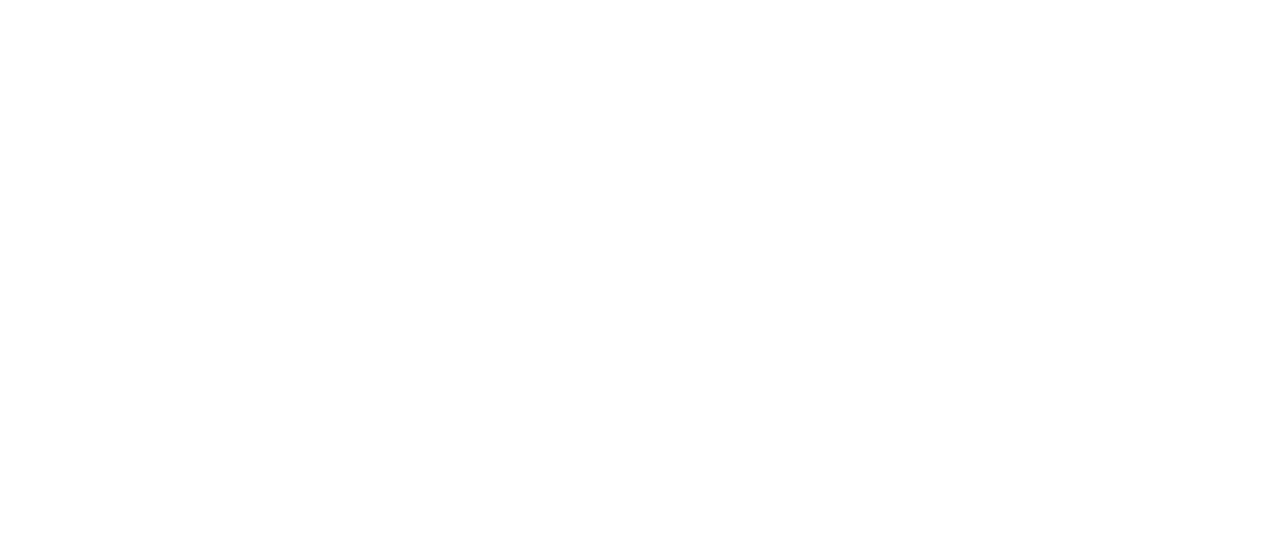
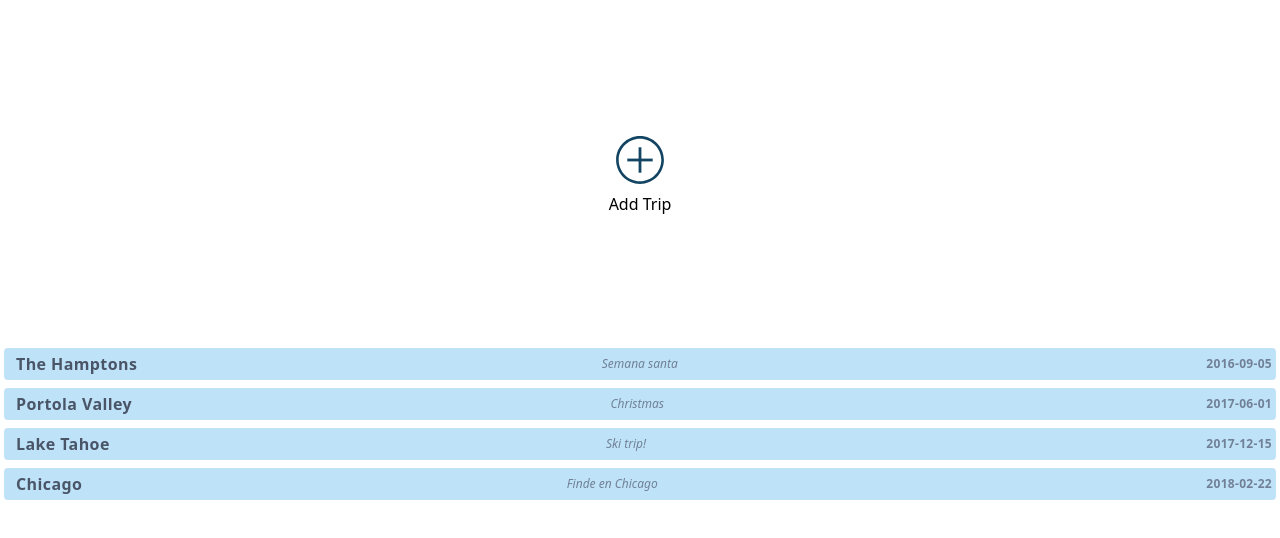
Before and after one commit to revilla-meza/trip-list-web, a React (Create React App) app: page / in a window 1280 px wide. Shown: the top 538 px of the page. Built offline with nearby package versions, Linux system fonts and the light colour scheme.

Commit message:
[TL-4]: Build past trips cover  (#1)
* TL-4 Build past trips cover done for review

* Update PastTripsList.js

```diff
--- a/src/App.css
+++ /dev/null
@@ -1,38 +0,0 @@
-.App {
-  text-align: center;
-}
-
-.App-logo {
-  height: 40vmin;
-  pointer-events: none;
-}
-
-@media (prefers-reduced-motion: no-preference) {
-  .App-logo {
-    animation: App-logo-spin infinite 20s linear;
-  }
-}
-
-.App-header {
-  background-color: #282c34;
-  min-height: 100vh;
-  display: flex;
-  flex-direction: column;
-  align-items: center;
-  justify-content: center;
-  font-size: calc(10px + 2vmin);
-  color: white;
-}
-
-.App-link {
-  color: #61dafb;
-}
-
-@keyframes App-logo-spin {
-  from {
-    transform: rotate(0deg);
-  }
-  to {
-    transform: rotate(360deg);
-  }
-}
--- a/src/App.tsx
+++ b/src/App.tsx
@@ -1,10 +1,10 @@
 import React from 'react';
-import './App.css';
+import PastTripList from './components/PastTrips/PastTripsList'
 
 function App() {
   return (
     <div>
-      {/* render PastTrips here*/}
+      <PastTripList/>
     </div>
   );
 }
--- /dev/null
+++ b/src/components/PastTrips/PastTripsCard.js
@@ -0,0 +1,19 @@
+import React from 'react';
+
+const PastTripsCard = ({ trips }) => {
+  return (
+    <div className="p-1">
+      <div className="flex items-center justify-between border-black bg-blue-200 rounded p-1 hover:bg-red-100">
+        <p className="ml-2 text-gray-700 font-semibold font-sans tracking-wide">{trips.destination}</p>
+        <p className="text-gray-600 italic text-xs">{trips.name}</p>
+        <div>
+          <p className="self-end text-xs ml-16 text-gray-600 font-semibold font-sans tracking-wide">
+            {trips.created_at}
+          </p>
+        </div>
+      </div>
+    </div>
+  );
+};
+
+export default PastTripsCard;
--- /dev/null
+++ b/src/components/PastTrips/PastTripsList.js
@@ -0,0 +1,26 @@
+import React, { useState } from 'react';
+import trips from './trips.json';
+import PastTripsCard from './PastTripsCard';
+import addTrip from './addTrip.svg';
+
+const PastTripsList = () => {
+  const [tripList] = useState(trips);
+
+  return (
+    <div>
+      {/* This linked to create trip from  */}
+      <div className="flex  items-center flex-col mb-32">
+        <img className="w-16 h-auto mt-32 " src={addTrip} alt="add trip button" />
+        <h2 className="text-md">Add Trip</h2>
+      </div>
+      {/* This linked to create trip from   */}
+
+      {/* This Linked to trip page */}
+      {tripList.map((trip) => (
+        <PastTripsCard key={trip.id} trips={trip} />
+      ))}
+    </div>
+  );
+};
+
+export default PastTripsList;
--- a/src/components/PastTrips/trips.json
+++ b/src/components/PastTrips/trips.json
@@ -9,7 +9,7 @@
     "created_at": "2016-09-05"
   },
   {
-    "id": 1,
+    "id": 2,
     "name": "Christmas",
     "travel_method": 0,
     "flight_number": null,
@@ -18,7 +18,7 @@
     "created_at": "2017-06-01"
   },
   {
-    "id": 1,
+    "id": 3,
     "name": "Ski trip!",
     "travel_method": 0,
     "flight_number": null,
@@ -27,7 +27,7 @@
     "created_at": "2017-12-15"
   },
   {
-    "id": 1,
+    "id": 4,
     "name": "Finde en Chicago",
     "travel_method": 0,
     "flight_number": null,
--- a/src/index.css
+++ /dev/null
@@ -1,13 +0,0 @@
-body {
-  margin: 0;
-  font-family: -apple-system, BlinkMacSystemFont, 'Segoe UI', 'Roboto', 'Oxygen',
-    'Ubuntu', 'Cantarell', 'Fira Sans', 'Droid Sans', 'Helvetica Neue',
-    sans-serif;
-  -webkit-font-smoothing: antialiased;
-  -moz-osx-font-smoothing: grayscale;
-}
-
-code {
-  font-family: source-code-pro, Menlo, Monaco, Consolas, 'Courier New',
-    monospace;
-}
```
Also changed, not shown: src/components/PastTrips/addTrip.svg (added), src/logo.svg (deleted).
